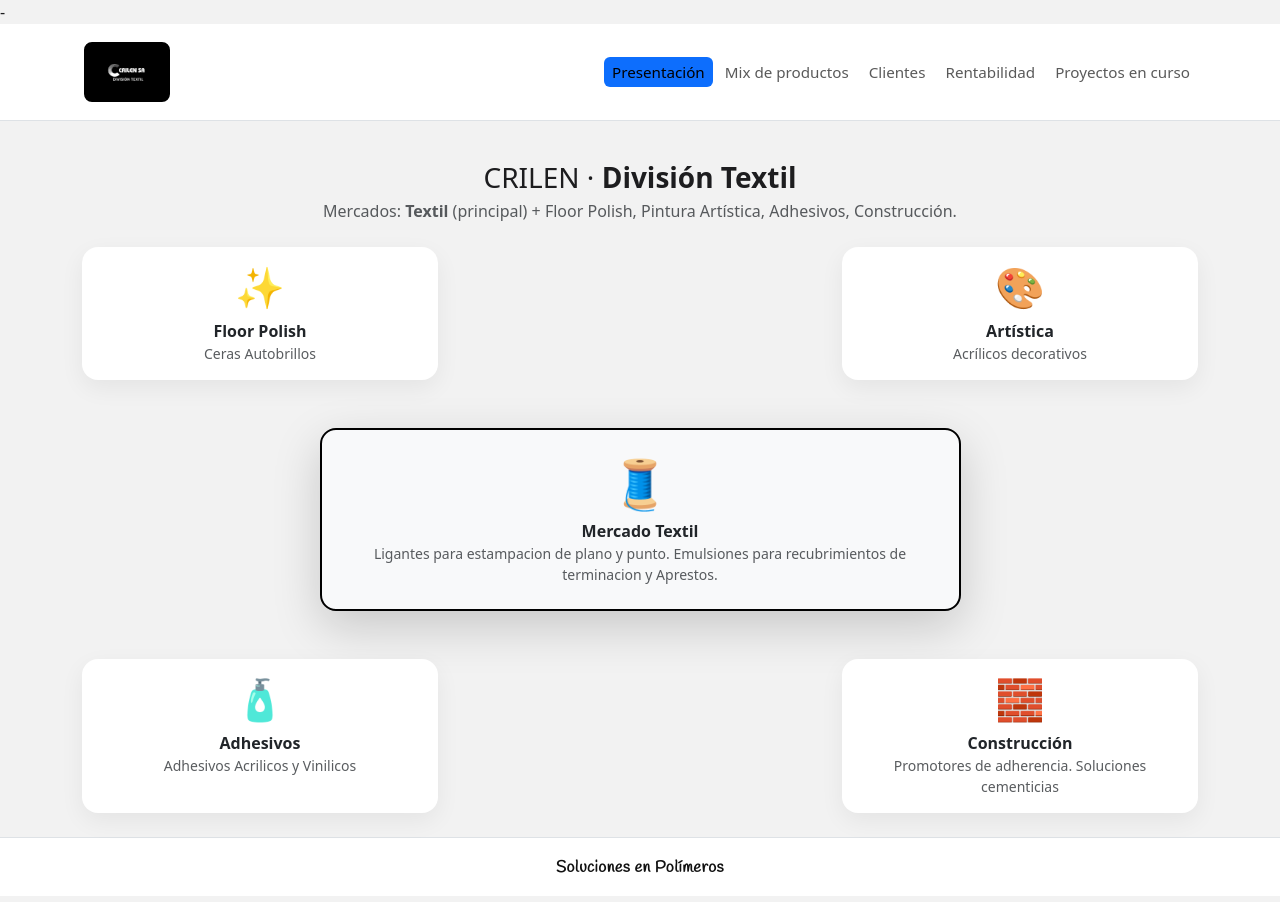
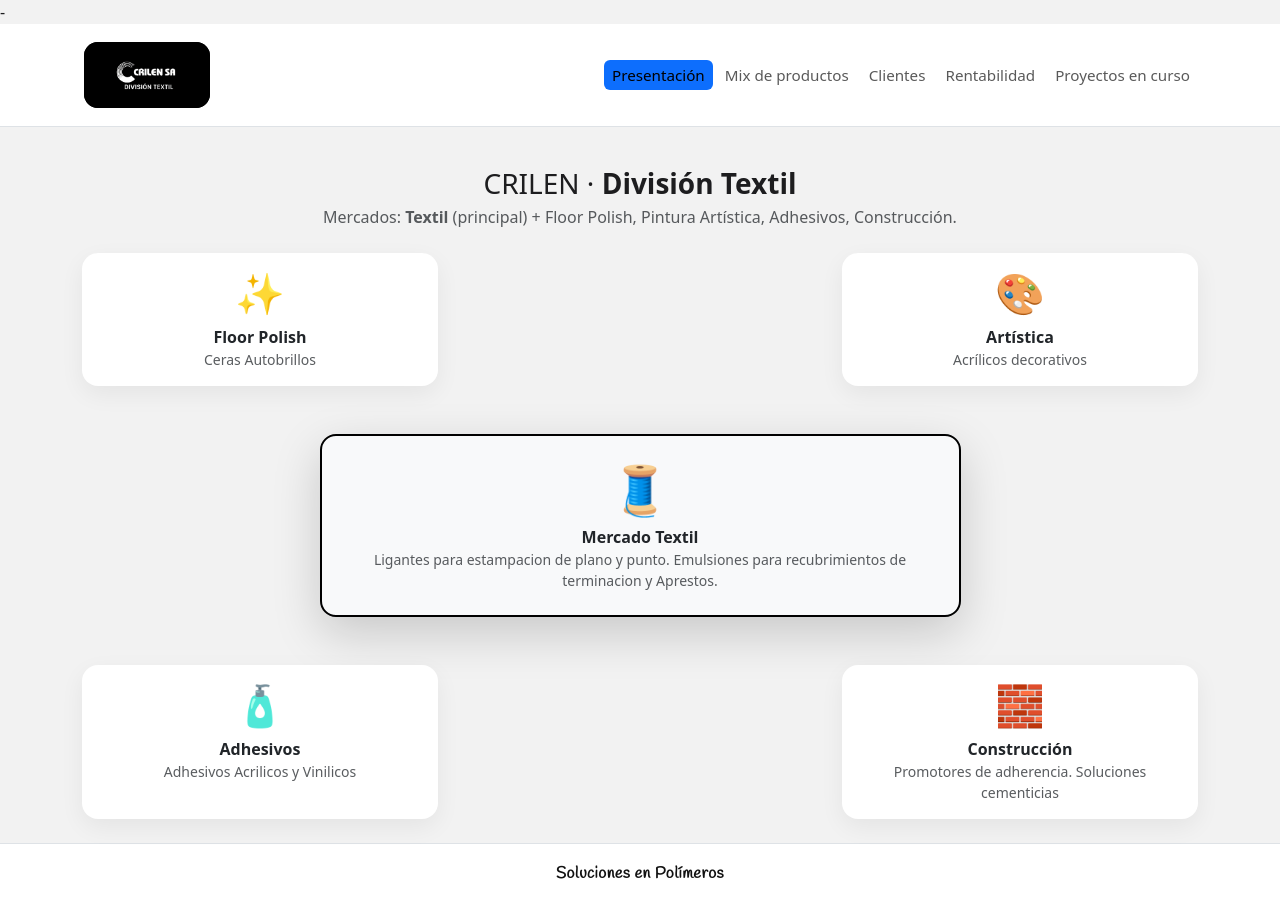
Before and after one commit to basiliomartinez/Crilen-Division-Textiles, a plain HTML site: page index.html in a window 1280 px wide. Drawn offline with nearby package versions, Linux system fonts and the light colour scheme.

Commit message:
Arreglo de logo tamaño

```diff
--- a/css/style.css
+++ b/css/style.css
@@ -4,12 +4,9 @@
     padding-top: .25rem;   /* antes .75rem */
     padding-bottom: .25rem;
   }
-  .seal img{
-    height: 58px;          /* antes 72px */
-    padding: 6px 12px;     /* mantiene formato rectangular */
-  }
+
+}
   .navbar .nav-link{
     padding: .25rem .75rem; /* menos alto en tabs */
     font-size: .95rem;
   }
-}
--- a/index.html
+++ b/index.html
@@ -18,24 +18,24 @@
     main{flex:1 0 auto}
     footer{flex-shrink:0; background:var(--gris-perla); border-top:1px solid var(--borde);}
     .navbar{backdrop-filter:blur(6px)}
-    .seal{display:flex; align-items:center; gap:.8rem}
+    .seal{
+  width: 130px;              /* tamaño del “cartucho” del logo */
+  height: 70px;
+  border: 2px solid #ffffff; /* borde blanco */
+  border-radius: 16px;       /* esquinas redondeadas */
+  background: #000;          /* fondo negro */
+  overflow: hidden;          /* respeta el redondeo al recortar la imagen */
+}
 
     /* Sello CRILEN en navbar: más grande y rectangular */
 /* Logo en navbar: que se vea completo, sin marco extra */
 /* Logo en navbar CON BORDE */
 .seal img{
-  height: 64px;        /* Ajustá el tamaño acá */
-  width: auto;
+  width: 100%;
+  height: 100%;
   display: block;
-
-  /* Borde elegante */
-  border: 2px solid #ffffff;   /* borde blanco */
-  border-radius: 10px;         /* esquinas suavizadas */
-  padding: 4px;                /* espacio interno entre el borde y el logo */
-
-  background: #000;            /* mantiene el fondo negro del logo */
+  object-fit: cover;         /* hace zoom y recorta un poco los bordes negros */
 }
-
 
 /* Un poco más de alto de navbar en desktop */
 @media (min-width: 768px){
```
